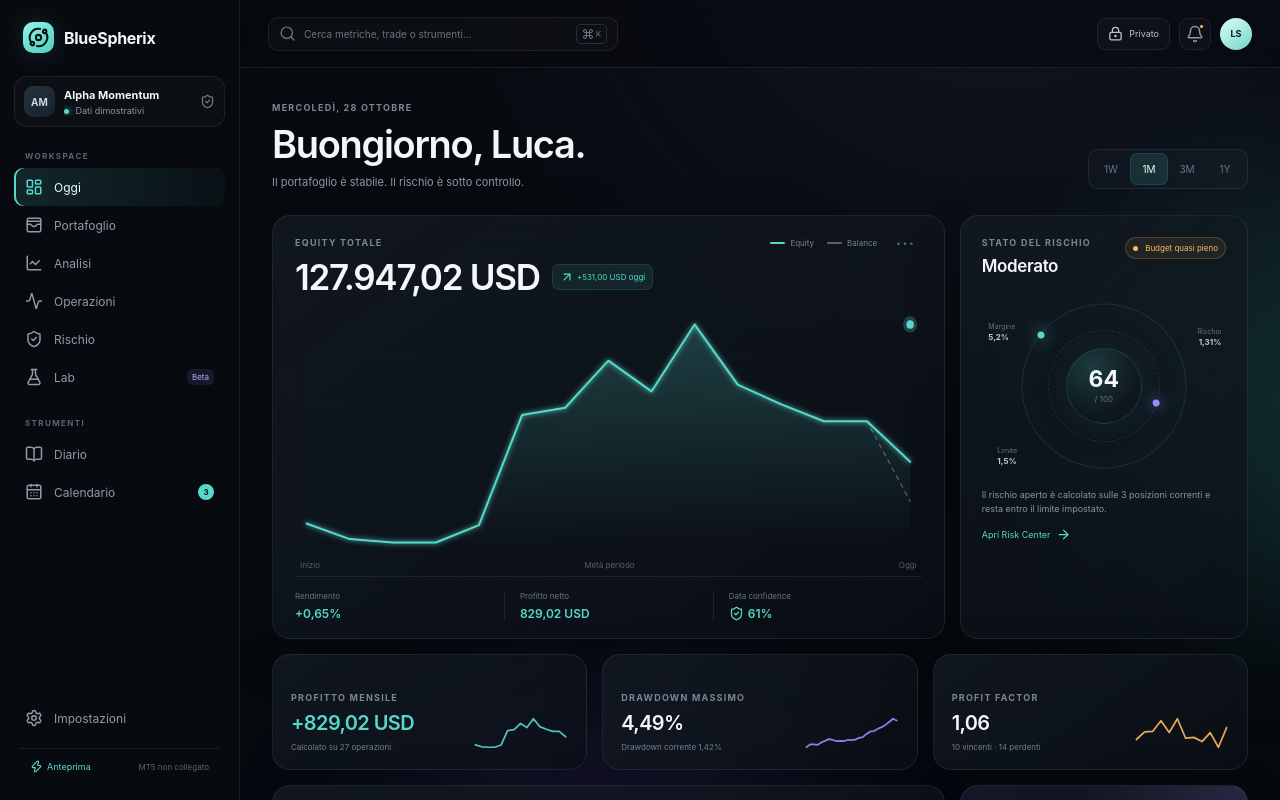
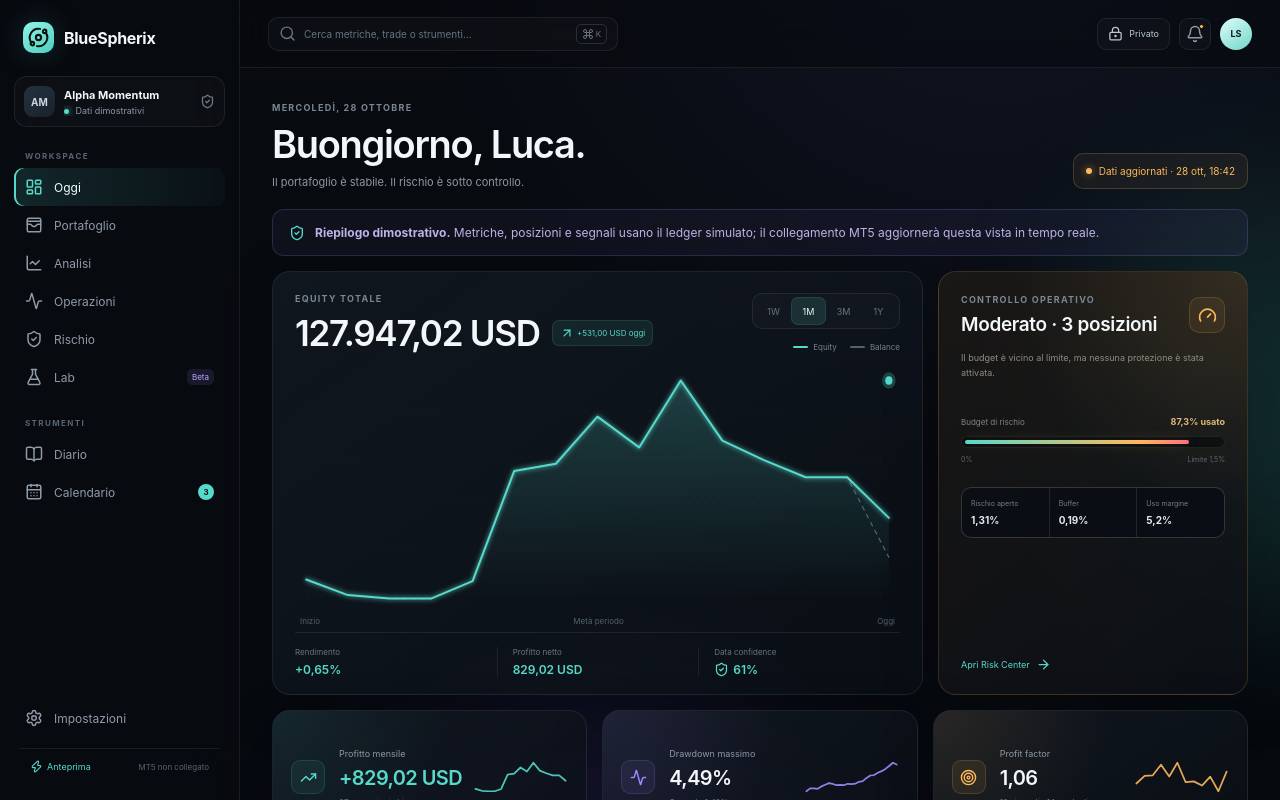
Before and after one commit to emil2699-lab/BlueSpherix, a Next.js app: page / in a window 1280 px wide. Shown: the top 800 px of the page. Built offline with nearby package versions, Linux system fonts and the light colour scheme.

Commit message:
feat: redesign today dashboard layout

```diff
--- a/app/page.tsx
+++ b/app/page.tsx
@@ -11,6 +11,7 @@ import {
   CalendarDays,
   Command,
   FlaskConical,
+  Gauge,
   LayoutDashboard,
   LineChart,
   LockKeyhole,
@@ -20,11 +21,13 @@ import {
   Settings,
   ShieldCheck,
   Sparkles,
+  Target,
+  TrendingUp,
   WalletCards,
   X,
   Zap,
 } from "lucide-react";
-import { useEffect, useMemo, useState } from "react";
+import { useEffect, useMemo, useState, type ReactNode } from "react";
 import Portfolio from "./portfolio";
 import Analytics from "./analytics";
 import Operations from "./operations";
@@ -99,11 +102,12 @@ function EquityChart({ range }: { range: Range }) {
   );
 }
 
-function MetricCard({ label, value, detail, values, tone = "aqua", signValue }: { label: string; value: string; detail: string; values: number[]; tone?: "aqua" | "violet" | "amber"; signValue?: number }) {
+function MetricCard({ label, value, detail, values, tone = "aqua", signValue, icon }: { label: string; value: string; detail: string; values: number[]; tone?: "aqua" | "violet" | "amber"; signValue?: number; icon: ReactNode }) {
   const color = tone === "violet" ? "#9f8cff" : tone === "amber" ? "#ffb85c" : "#56d9ca";
   return (
-    <article className="metric-card glass-card">
-      <div><p className="eyebrow">{label}</p><strong data-sign={signValue === undefined ? undefined : valueSign(signValue)}>{value}</strong><p className="metric-detail">{detail}</p></div>
+    <article className={`metric-card today-kpi glass-card ${tone}`}>
+      <span className="today-kpi-icon">{icon}</span>
+      <div><p>{label}</p><strong data-sign={signValue === undefined ? undefined : valueSign(signValue)}>{value}</strong><small>{detail}</small></div>
       <MiniChart values={values} color={color} />
     </article>
   );
@@ -135,6 +139,8 @@ export default function Home() {
   const performance = useMemo(() => `${DASHBOARD_RANGE_STATS[range].returnPct >= 0 ? "+" : ""}${DASHBOARD_RANGE_STATS[range].returnPct.toLocaleString("it-IT", { minimumFractionDigits: 2, maximumFractionDigits: 2 })}%`, [range]);
   const rangeProfit = DASHBOARD_RANGE_STATS[range].net;
   const riskState = ALPHA_ACCOUNT.riskScore < 35 ? "Calmo" : ALPHA_ACCOUNT.riskScore < 65 ? "Moderato" : "Elevato";
+  const riskUsed = ALPHA_ACCOUNT.activeRisk / ALPHA_ACCOUNT.riskLimit * 100;
+  const riskBuffer = Math.max(0, ALPHA_ACCOUNT.riskLimit - ALPHA_ACCOUNT.activeRisk);
 
   const goTo = (target: string) => {
     setView(target);
@@ -184,35 +190,38 @@ export default function Home() {
           {view === "risk" && <Risk />}
           {view === "lab" && <Lab />}
           <div hidden={view === "portfolio" || view === "analytics" || view === "positions" || view === "risk" || view === "lab"}>
-          <section className="welcome" id="overview">
+          <section className="welcome today-welcome" id="overview">
             <div><p className="date-line">Mercoledì, 28 ottobre</p><h1>Buongiorno, Luca.</h1><p>Il portafoglio è stabile. Il rischio è sotto controllo.</p></div>
-            <div className="range-switch" aria-label="Periodo">
-              {(["1W", "1M", "3M", "1Y"] as Range[]).map((item) => <button key={item} className={range === item ? "active" : ""} onClick={() => setRange(item)}>{item}</button>)}
-            </div>
+            <span className={`risk-live-status ${riskUsed < 80 ? "calm" : riskUsed < 100 ? "warning" : "critical"}`}><i /> Dati aggiornati · 28 ott, 18:42</span>
           </section>
 
-          <section className="hero-grid">
+          <div className="demo-notice today-notice"><ShieldCheck size={16} /><span><strong>Riepilogo dimostrativo.</strong> Metriche, posizioni e segnali usano il ledger simulato; il collegamento MT5 aggiornerà questa vista in tempo reale.</span></div>
+
+          <section className="hero-grid today-hero">
             <article className="equity-card glass-card">
-              <div className="card-head">
+              <div className="card-head today-chart-head">
                 <div><p className="eyebrow">Equity totale</p><div className="equity-value"><strong>{money(ALPHA_ACCOUNT.equity)}</strong><span data-sign={valueSign(OPEN_PNL)}>{OPEN_PNL >= 0 ? <ArrowUpRight size={14} /> : <ArrowDownRight size={14} />} {signedMoney(OPEN_PNL)} oggi</span></div></div>
-                <div className="legend"><span><i className="equity" /> Equity</span><span><i className="balance" /> Balance</span><button aria-label="Opzioni grafico">•••</button></div>
+                <div className="today-chart-controls"><div className="range-switch" aria-label="Periodo grafico">{(["1W", "1M", "3M", "1Y"] as Range[]).map((item) => <button key={item} aria-pressed={range === item} className={range === item ? "active" : ""} onClick={() => setRange(item)}>{item}</button>)}</div><div className="legend"><span><i className="equity" /> Equity</span><span><i className="balance" /> Balance</span></div></div>
               </div>
               <EquityChart range={range} />
               <div className="chart-summary"><div><span>Rendimento</span><strong data-sign={valueSign(DASHBOARD_RANGE_STATS[range].returnPct)}>{performance}</strong></div><div><span>Profitto netto</span><strong data-sign={valueSign(rangeProfit)}>{money(rangeProfit)}</strong></div><div><span>Data confidence</span><strong className="confidence"><ShieldCheck size={15} /> {DASHBOARD_RANGE_STATS[range].confidence}%</strong></div></div>
             </article>
 
-            <article className="risk-card glass-card">
-              <div className="card-head"><div><p className="eyebrow">Stato del rischio</p><h2>{riskState}</h2></div><span className={`status-badge ${ALPHA_ACCOUNT.activeRisk / ALPHA_ACCOUNT.riskLimit > .8 ? "warning" : ""}`}><i /> {ALPHA_ACCOUNT.activeRisk / ALPHA_ACCOUNT.riskLimit > .8 ? "Budget quasi pieno" : "Sotto controllo"}</span></div>
-              <div className="risk-orbit"><div className="orbit-ring ring-one" /><div className="orbit-ring ring-two" /><div className="orbit-core"><strong>{ALPHA_ACCOUNT.riskScore}</strong><span>/ 100</span></div><span className="risk-label label-a">Margine<br /><b>{ALPHA_ACCOUNT.marginUsage.toLocaleString("it-IT")}%</b></span><span className="risk-label label-b">Rischio<br /><b>{ALPHA_ACCOUNT.activeRisk.toLocaleString("it-IT")}%</b></span><span className="risk-label label-c">Limite<br /><b>{ALPHA_ACCOUNT.riskLimit.toLocaleString("it-IT")}%</b></span></div>
-              <p className="risk-copy">Il rischio aperto è calcolato sulle {positions.length} posizioni correnti e resta entro il limite impostato.</p>
+            <article className={`today-status-card glass-card ${riskUsed >= 80 ? "warning" : ""}`}>
+              <div className="section-head"><div><p className="eyebrow">Controllo operativo</p><h2>{riskState} · {positions.length} posizioni</h2></div><span className="today-status-icon"><Gauge size={19} /></span></div>
+              <p className="today-status-copy">Il budget è vicino al limite, ma nessuna protezione è stata attivata.</p>
+              <div className="today-budget-head"><span>Budget di rischio</span><strong>{riskUsed.toLocaleString("it-IT", { maximumFractionDigits: 1 })}% usato</strong></div>
+              <div className="today-budget-track"><i style={{ width: `${Math.min(100, riskUsed)}%` }} /></div>
+              <div className="today-budget-scale"><span>0%</span><span>Limite {ALPHA_ACCOUNT.riskLimit.toLocaleString("it-IT")}%</span></div>
+              <dl className="today-status-values"><div><dt>Rischio aperto</dt><dd>{ALPHA_ACCOUNT.activeRisk.toLocaleString("it-IT")}%</dd></div><div><dt>Buffer</dt><dd>{riskBuffer.toLocaleString("it-IT", { maximumFractionDigits: 2 })}%</dd></div><div><dt>Uso margine</dt><dd>{ALPHA_ACCOUNT.marginUsage.toLocaleString("it-IT")}%</dd></div></dl>
               <button className="text-action" onClick={() => goTo("risk")}>Apri Risk Center <ArrowRight size={15} /></button>
             </article>
           </section>
 
           <section className="metrics">
-            <MetricCard label="Profitto mensile" value={signedMoney(DEMO_PERIOD_STATS["30G"].net)} detail={`Calcolato su ${DEMO_PERIOD_STATS["30G"].trades} operazioni`} values={DEMO_EQUITY_SERIES["1M"]} signValue={DEMO_PERIOD_STATS["30G"].net} />
-            <MetricCard label="Drawdown massimo" value={`${ALPHA_ACCOUNT.maxDrawdown.toLocaleString("it-IT")}%`} detail={`Drawdown corrente ${ALPHA_ACCOUNT.currentDrawdown.toLocaleString("it-IT")}%`} values={DEMO_BALANCE_SERIES["1Y"]} tone="violet" />
-            <MetricCard label="Profit factor" value={DEMO_PERIOD_STATS["30G"].factor.toLocaleString("it-IT")} detail={`${DEMO_PERIOD_STATS["30G"].wins} vincenti · ${DEMO_PERIOD_STATS["30G"].losses} perdenti`} values={DEMO_PERIOD_STATS["30G"].flow} tone="amber" />
+            <MetricCard icon={<TrendingUp size={17} />} label="Profitto mensile" value={signedMoney(DEMO_PERIOD_STATS["30G"].net)} detail={`${DEMO_PERIOD_STATS["30G"].trades} operazioni chiuse`} values={DEMO_EQUITY_SERIES["1M"]} signValue={DEMO_PERIOD_STATS["30G"].net} />
+            <MetricCard icon={<Activity size={17} />} label="Drawdown massimo" value={`${ALPHA_ACCOUNT.maxDrawdown.toLocaleString("it-IT")}%`} detail={`Corrente ${ALPHA_ACCOUNT.currentDrawdown.toLocaleString("it-IT")}%`} values={DEMO_BALANCE_SERIES["1Y"]} tone="violet" />
+            <MetricCard icon={<Target size={17} />} label="Profit factor" value={DEMO_PERIOD_STATS["30G"].factor.toLocaleString("it-IT")} detail={`${DEMO_PERIOD_STATS["30G"].wins} vincenti · ${DEMO_PERIOD_STATS["30G"].losses} perdenti`} values={DEMO_PERIOD_STATS["30G"].flow} tone="amber" />
           </section>
 
           <section className="lower-grid">
```
Also changed, not shown: memory/PROJECT_STATE.md (+1 -0 lines), app/globals.css.
